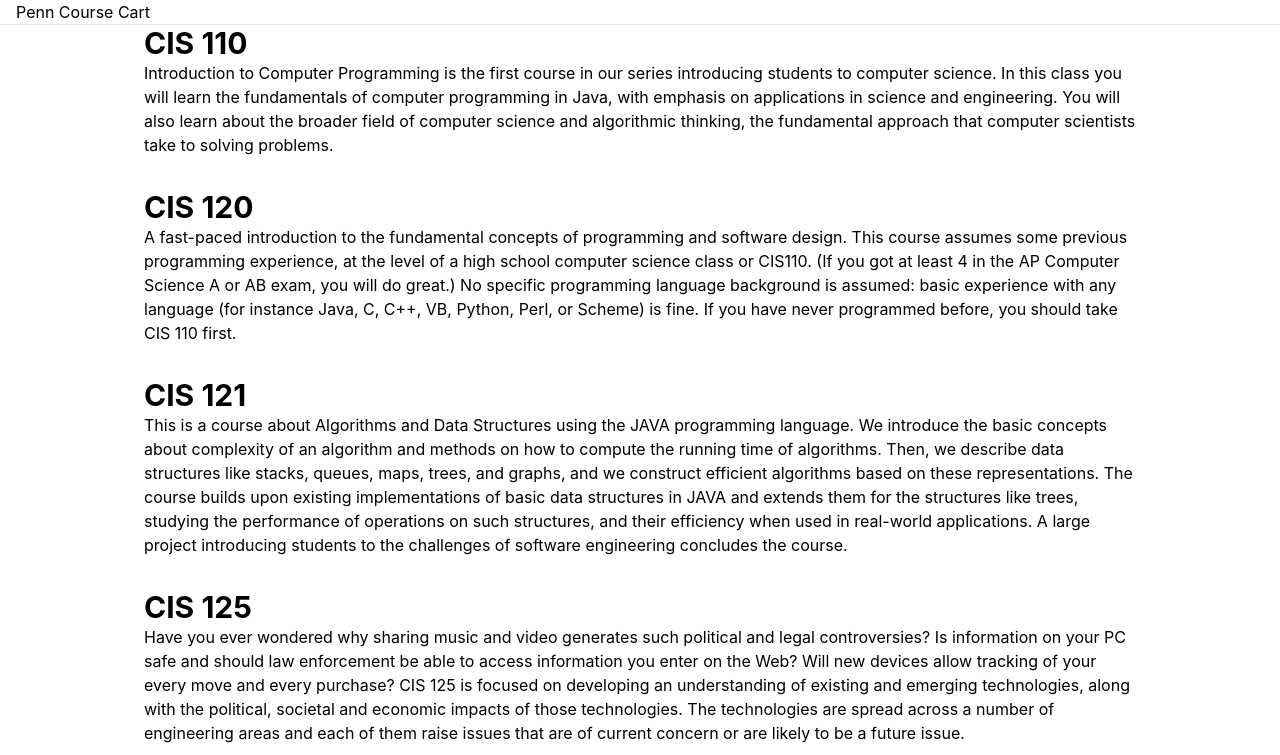
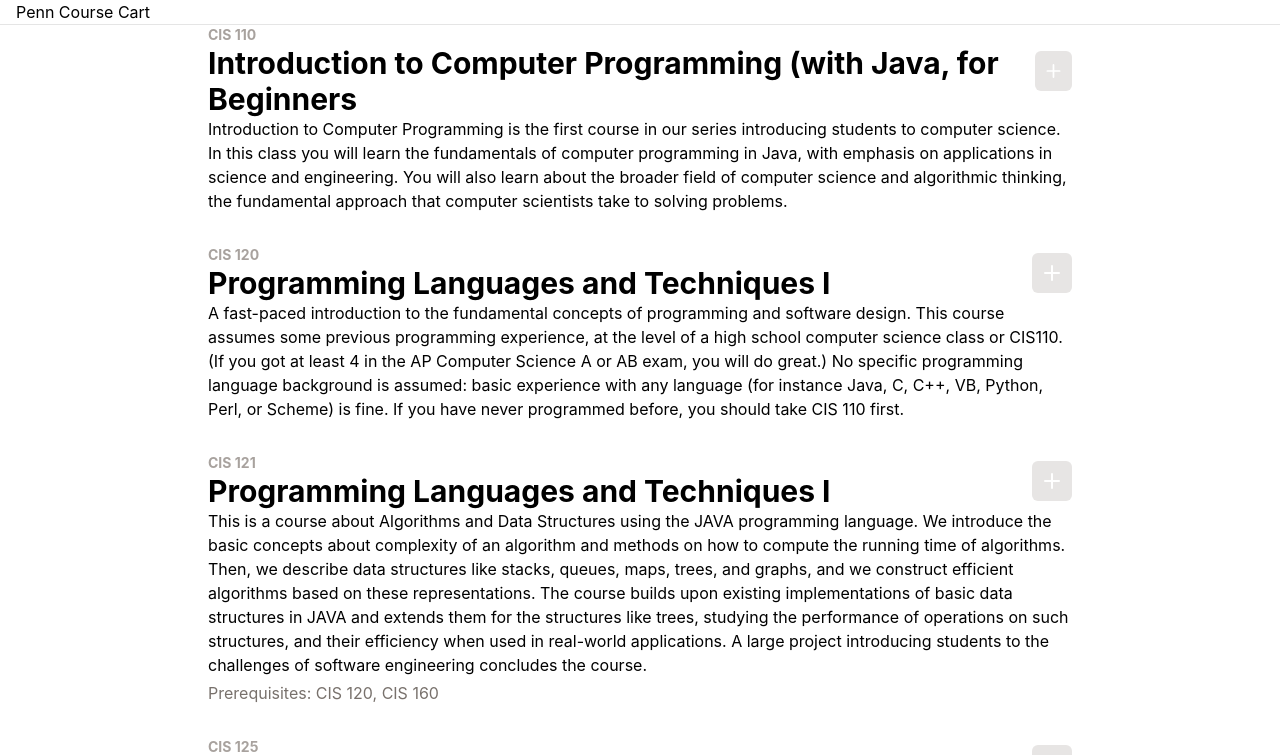
Before and after one commit to pennlabs/frontend-challenge-f22, a React (Create React App) app: page / in a window 1280 px wide. Shown: the top 755 px of the page. Built offline with nearby package versions, Linux system fonts and the light colour scheme.

Commit message:
display more course information & add to cart functionality

```diff
--- a/src/App.tsx
+++ b/src/App.tsx
@@ -1,19 +1,17 @@
+import { useState } from 'react';
 import './App.css';
 
+import Cart from './components/Cart';
+import Courses from './components/Courses';
 import Nav from './components/Nav';
-import Courses from './components/Courses';
-import Cart from './components/Cart';
 
 function App() {
+  const [cart, setCart] = useState<number[]>([]); // stores course numbers, all courses are from the cis department
   return (
     <>
       <Nav />
-      <div style={{
-        width: '100%',
-        boxSizing: 'border-box',
-        padding: '0 calc(1rem + 10%)',
-      }}>
-        <Courses />
+      <div className='w-full px-4 max-w-4xl mx-auto'>
+        <Courses setCart={setCart} />
         <Cart />
       </div>
     </>
--- a/src/components/Courses.tsx
+++ b/src/components/Courses.tsx
@@ -1,20 +1,66 @@
+import { Dispatch, SetStateAction } from 'react';
 import courses from '../data/courses.json';
 
-const Courses = () => (
+type Course = {
+  dept: string;
+  number: number;
+  title: string;
+  prereqs?: string[];
+  crossListed?: string[];
+}
+
+const Courses = ({ setCart }: { setCart: Dispatch<SetStateAction<number[]>> }) => {
+
+  function handleAddToCart(number: number) {
+    setCart((prevCart) => [...prevCart, number]);
+  }
+
+  return (
     <>
-    {courses.map(({ dept, number, description }) => (
+      {courses.map(({ dept, number, title, prereqs, crossListed, description }) => (
         <div key={`${dept}-${number}`} className="mb-8">
-        <h2 className="font-bold text-3xl">
+          <div className="flex items-center">
+            <div>
+              <p className="font-bold uppercase text-sm text-stone-400">
                 {dept}
                 {' '}
                 {number}
+              </p>
+              <h2 className="font-bold text-3xl">
+                {title}
               </h2>
+            </div>
+
+            <button className='w-10 h-10 ml-auto rounded-md p-2 bg-stone-200 hover:bg-stone-400 transition-colors' onClick={() => handleAddToCart(number)}>
+              {/* plus sign svg */}
+              <svg className='w-full h-full' viewBox="0 0 24 24" fill="none" xmlns="http://www.w3.org/2000/svg">
+                <path d="M12 5V19" stroke="white" strokeWidth="2" strokeLinecap="round" strokeLinejoin="round" />
+                <path d="M5 12H19" stroke="white" strokeWidth="2" strokeLinecap="round" strokeLinejoin="round" />
+              </svg>
+
+            </button>
+          </div>
+
           <p>
             {description}
           </p>
+
+          {prereqs && (
+            <p className="my-1 text-stone-500">
+              Prerequisites:
+              {' '}
+              {prereqs.map((prereq, i) => (
+                <span key={prereq}>
+                  {i > 0 && ', '}
+                  {prereq}
+                </span>
+              ))}
+            </p>
+          )}
         </div>
       ))}
     </>
   )
+}
 
 export default Courses;
--- a/tailwind.config.js
+++ b/tailwind.config.js
@@ -4,7 +4,12 @@ module.exports = {
     "./src/**/*.{js,jsx,ts,tsx}",
   ],
   theme: {
-    extend: {},
+    extend: {
+      colors: {
+        "upenn-blue": "#011F5B",
+        "upenn-red": "#990000",
+      },
+    },
   },
   plugins: [],
 }
```
Lines whose indentation alone changed are shown as unchanged.
